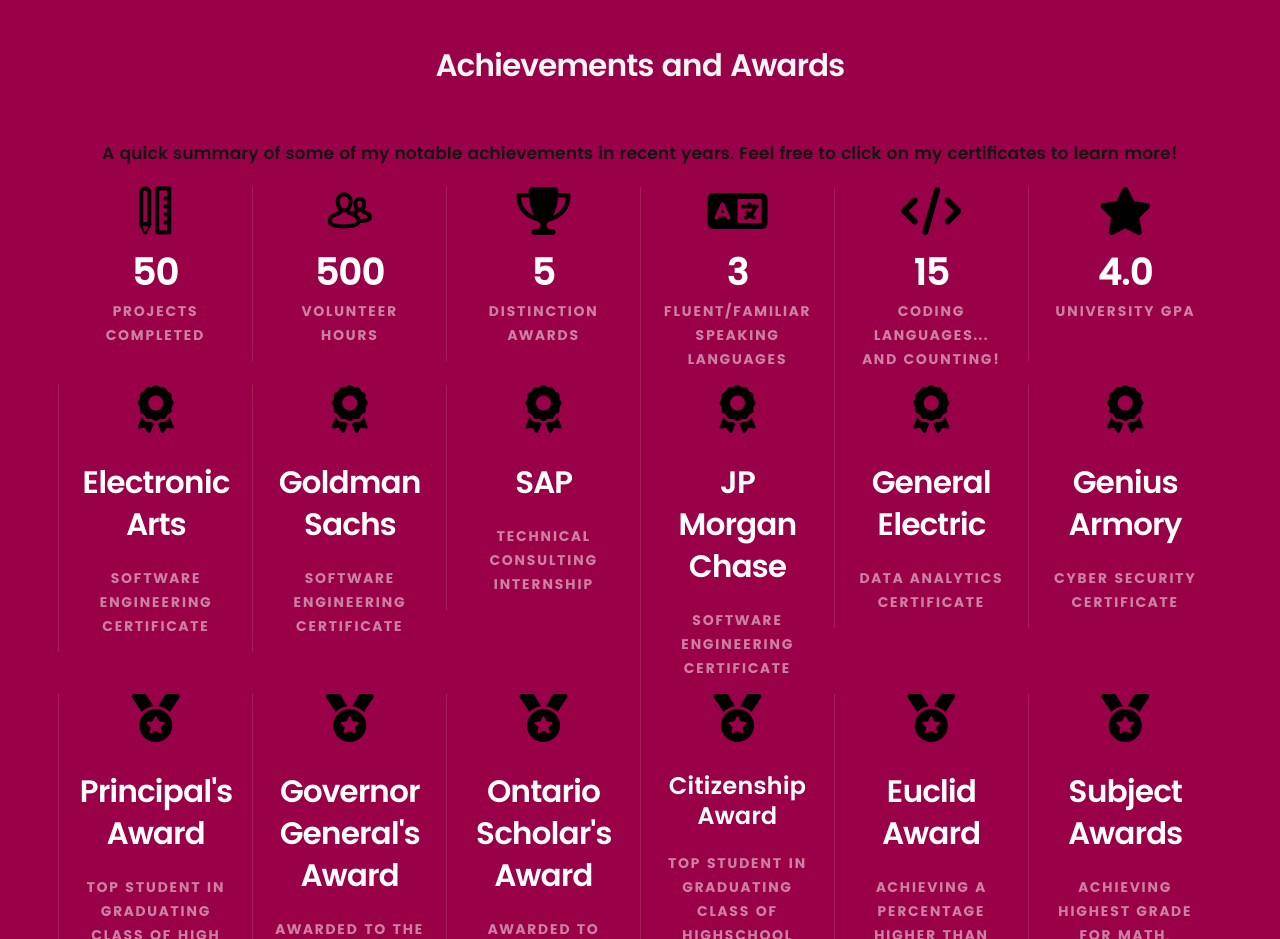
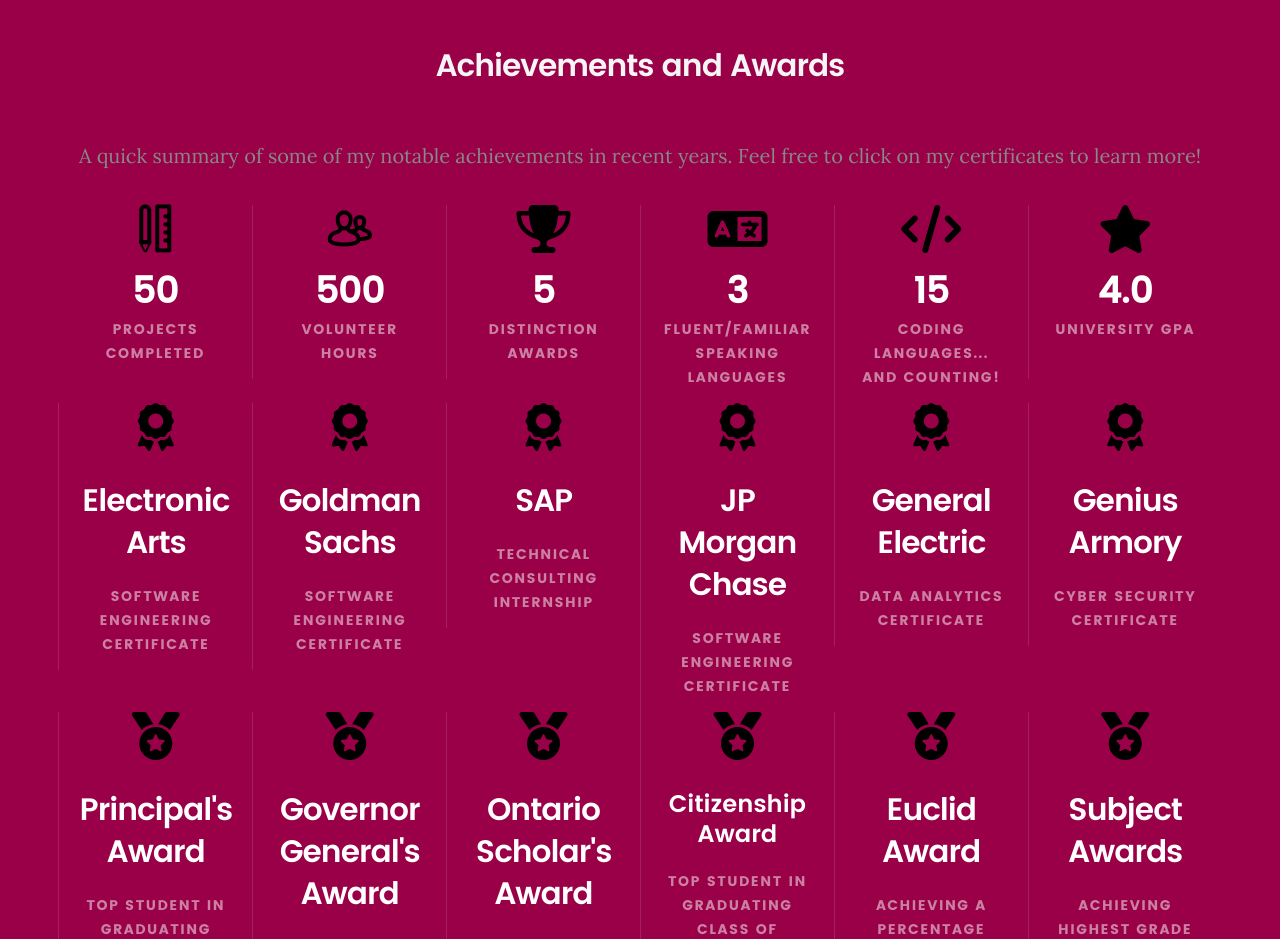
Before and after one commit to omarzahir12/Portfolio-Website, a plain HTML site: page index.html in a window 1280 px wide. Shown: the part 8500-9439 px from the top of the page. Drawn offline with Linux system fonts and the light colour scheme; files whose address does not match are found by name.

Commit message:
changed heading

```diff
--- a/index.html
+++ b/index.html
@@ -1412,8 +1412,7 @@
 
 				<br>
 
-				<h4 style = "color: rgb(20, 20, 20);">A quick summary of some of my notable achievements in recent years. Feel free to click on my certificates to learn more!</h4>
-
+				<p class = "lead">A quick summary of some of my notable achievements in recent years. Feel free to click on my certificates to learn more!</p>
 
 				<div class="block-1-6 block-s-1-3 block-tab-1-2 block-mob-full stats-list">
 
```
